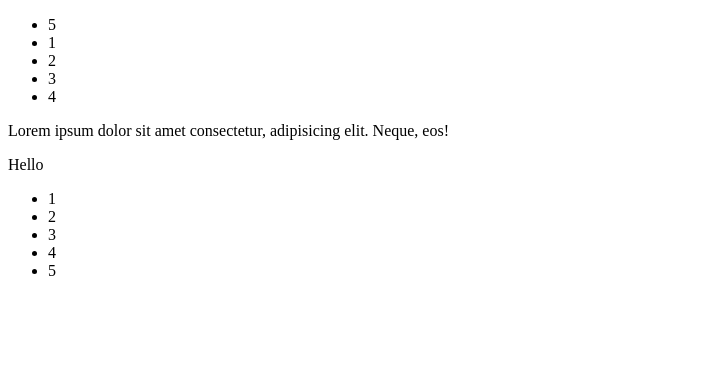
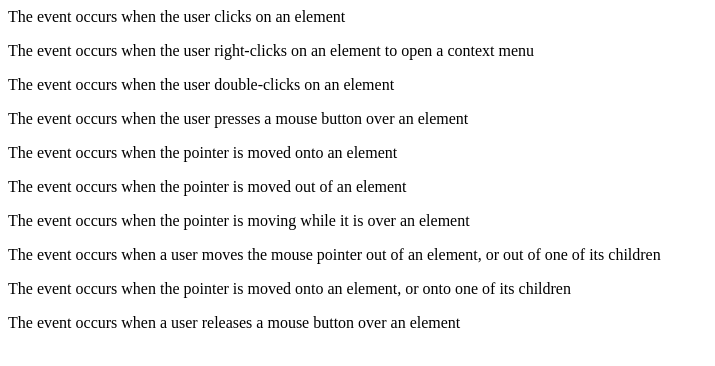
Before and after one commit to srsayed134/Practice-Purpose, a plain HTML site: page index.html in a window 1280 px wide. Shown: the whole page, without its empty margins (0-715 px from the left). Drawn offline with Linux system fonts and the light colour scheme.

Commit message:
Revise event in DOM

```diff
--- a/app.js
+++ b/app.js
@@ -1,18 +1,16 @@
-//creat element
-//appendChild
-//append
-//prepend
-//insertBefore
+const click = document.querySelector(".click");
 
-//cathch first ul
-const firstUl = document.querySelector('ul')
-//create new li
-const newLi = document.createElement("li");
-//add text to newLi
-newLi.textContent = 5;
-//append newLi to firstUl
-firstUl.appendChild(newLi);
+click.addEventListener("click", () => {
+    click.classList.toggle("red")
+})
 
-//catch first li
-const firstLi = document.querySelector("li");
-firstUl.insertBefore(newLi, firstLi)
+const contextmenu = document.querySelector(".contextmenu");
+
+contextmenu.addEventListener("contextmenu", ()=>{
+    contextmenu.classList.toggle("blue")
+})
+
+const dblclick = document.querySelector(".dblclick");
+dblclick.addEventListener("dblclick", () => {
+    dblclick.classList.toggle("teal")
+})
--- a/index.html
+++ b/index.html
@@ -1,32 +1,43 @@
-<!DOCTYPE html>
 <html lang="en">
   <head>
     <meta charset="UTF-8" />
     <meta http-equiv="X-UA-Compatible" content="IE=edge" />
     <meta name="viewport" content="width=device-width, initial-scale=1.0" />
-    <title>Next Level JS</title>
+    <title>Mouse</title>
+    <link rel="stylesheet" href="style.css" />
   </head>
   <body>
-    <!-- <h1>Goodbye World</h1> -->
-
-    <ul>
-      <li>1</li>
-      <li>2</li>
-      <li>3</li>
-      <li>4</li>
-    </ul>
-
-    <p>Lorem ipsum dolor sit amet consectetur, adipisicing elit. Neque, eos!</p>
-
-    <section>Hello</section>
-
-    <ul class="new-list">
-      <li>1</li>
-      <li>2</li>
-      <li>3</li>
-      <li>4</li>
-      <li>5</li>
-    </ul>
+    <p class="click">The event occurs when the user clicks on an element</p>
+    <p class="contextmenu">
+      The event occurs when the user right-clicks on an element to open a
+      context menu
+    </p>
+    <p class="dblclick">
+      The event occurs when the user double-clicks on an element
+    </p>
+    <p class="mousedown">
+      The event occurs when the user presses a mouse button over an element
+    </p>
+    <p class="mouseenter">
+      The event occurs when the pointer is moved onto an element
+    </p>
+    <p class="mouseleave">
+      The event occurs when the pointer is moved out of an element
+    </p>
+    <p class="mousemove">
+      The event occurs when the pointer is moving while it is over an element
+    </p>
+    <p class="mouseout">
+      The event occurs when a user moves the mouse pointer out of an element, or
+      out of one of its children
+    </p>
+    <p class="mouseover">
+      The event occurs when the pointer is moved onto an element, or onto one of
+      its children
+    </p>
+    <p class="mouseup">
+      The event occurs when a user releases a mouse button over an element
+    </p>
 
     <script src="app.js"></script>
   </body>
--- a/style.css
+++ b/style.css
@@ -1,5 +1,30 @@
-* {
-  padding: 0;
-  margin: 0;
-  box-sizing: border-box;
+.red {
+  color: red;
 }
+.blue {
+  color: blue;
+}
+.teal {
+  color: teal;
+}
+.steelblue {
+  color: steelblue;
+}
+.orange {
+  color: orange;
+}
+.purple {
+  color: purple;
+}
+.pink {
+  color: pink;
+}
+.crimson {
+  color: crimson;
+}
+.chocolate {
+  color: chocolate;
+}
+.aqua {
+  color: aqua;
+}
```
